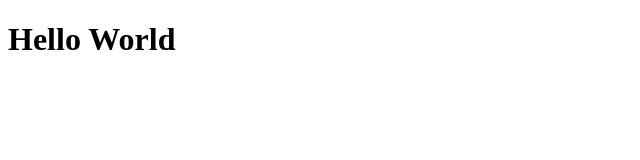
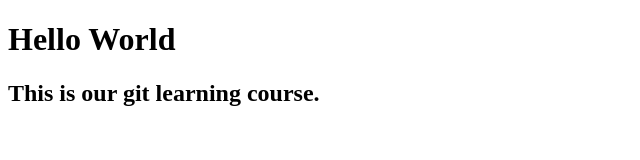
Before and after one commit to asaphirabaruta/Learn-git, a plain HTML site: page index.html in a window 1280 px wide. Shown: the whole page, without its empty margins (0-640 px from the left). Drawn offline with Linux system fonts and the light colour scheme.

Commit message:
added a paragraph

```diff
--- a/index.html
+++ b/index.html
@@ -8,5 +8,6 @@
 </head>
 <body>
     <h1>Hello World</h1>
+    <h2>This is our git learning course.</h2>
 </body>
 </html>
```
